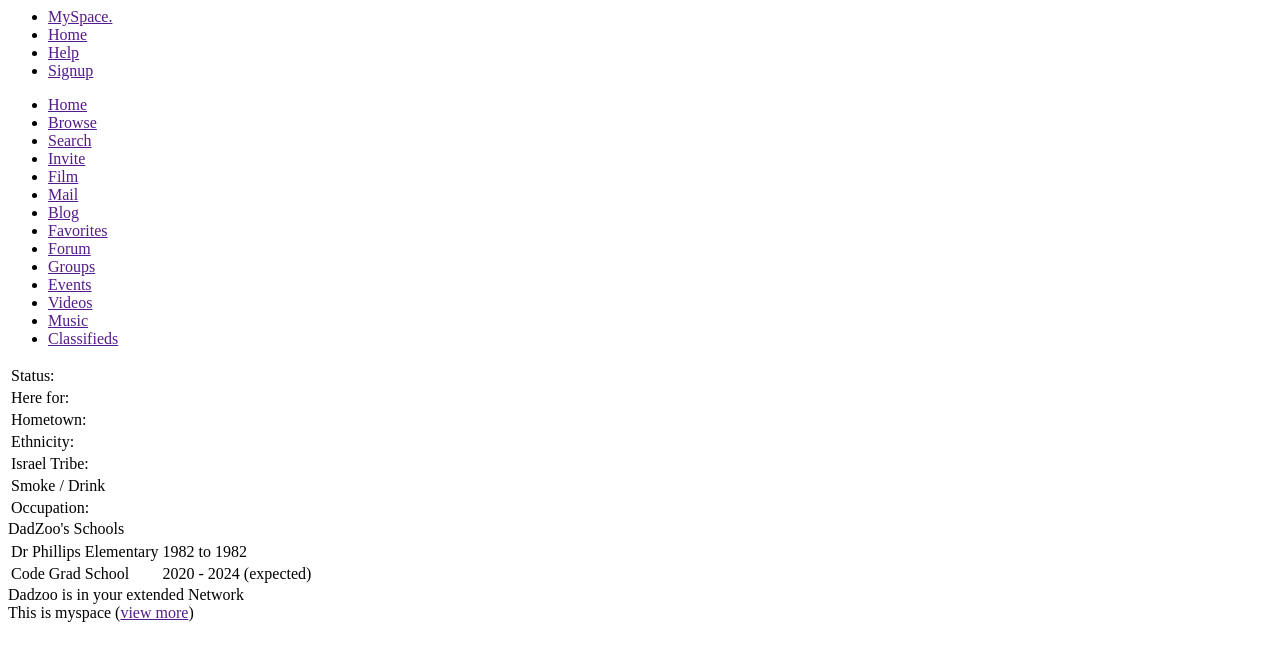
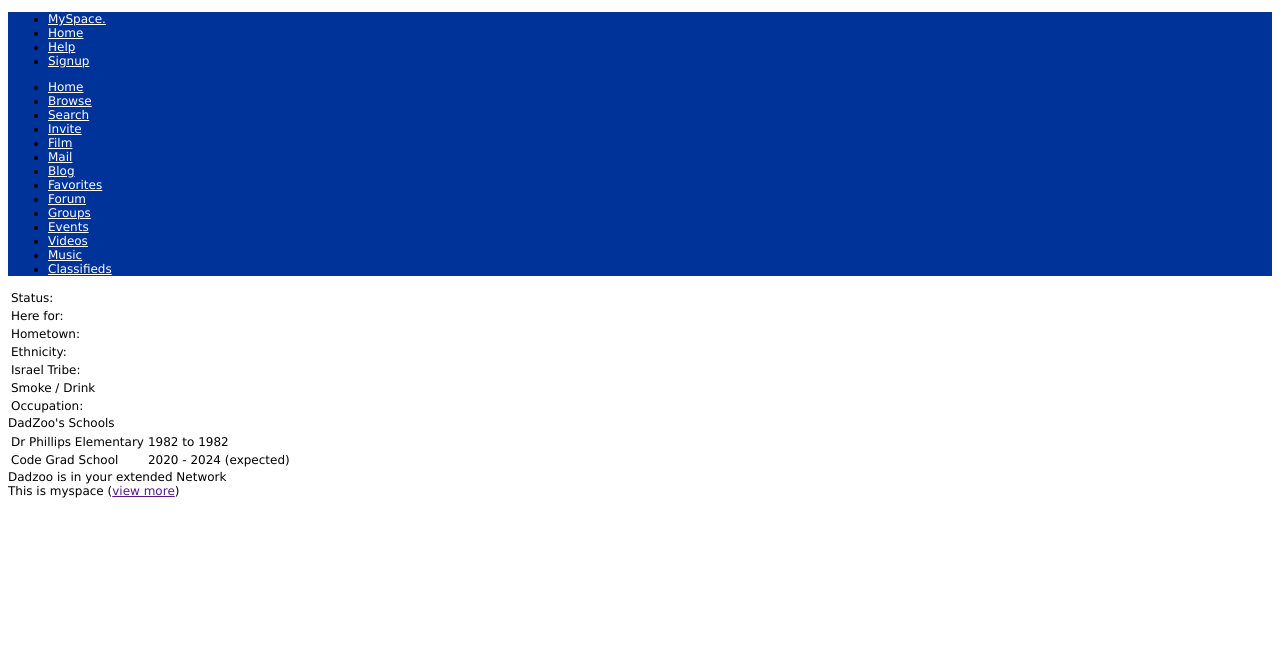
Before and after one commit to fakefarm/myspace, a plain HTML site: page index.html in a window 1280 px wide. Drawn offline with Linux system fonts and the light colour scheme.

```diff
--- a/index.html
+++ b/index.html
@@ -1,5 +1,11 @@
+<!DOCTYPE html>
 <html>
-  <header>
+  <head>
+    <title>Make your own Myspace</title>
+    <link rel="stylesheet" type="text/css" href="./style.css" />
+  </head>
+  <body>
+    <header class="top-header">
       <section class="blue">
         <nav class="macro">
           <ul>
@@ -105,4 +111,5 @@
         <section class="friend-comments"></section>
       </section>
     </main>
+  </body>
 </html>
--- a/script.js
+++ b/script.js
@@ -2,4 +2,7 @@
     to your site with Javascript */
 
 // prints "hi" in the browser's dev tools console
-console.log('hi');
+console.log("hi");
+
+// fetch data
+// populate data areas
--- a/style.css
+++ b/style.css
@@ -1,11 +1,21 @@
 /* CSS files add styling rules to your content */
 
 body {
-  font-family: "Benton Sans", "Helvetica Neue", helvetica, arial, sans-serif;
-  margin: 2em;
+  font-family: verdana;
+  font-size: 12px;
+  font-weight: normal;
+  color: #000000;
 }
 
 h1 {
   font-style: italic;
   color: #373fff;
 }
+
+.top-header {
+  background-color: rgb(0, 51, 153); /* Dark Blue */
+}
+
+.top-header a {
+  color: white;
+}
```
Also changed, not shown: data.json (added, +11 -0 lines), myspace.css (added). Lines whose indentation alone changed are shown as unchanged.
